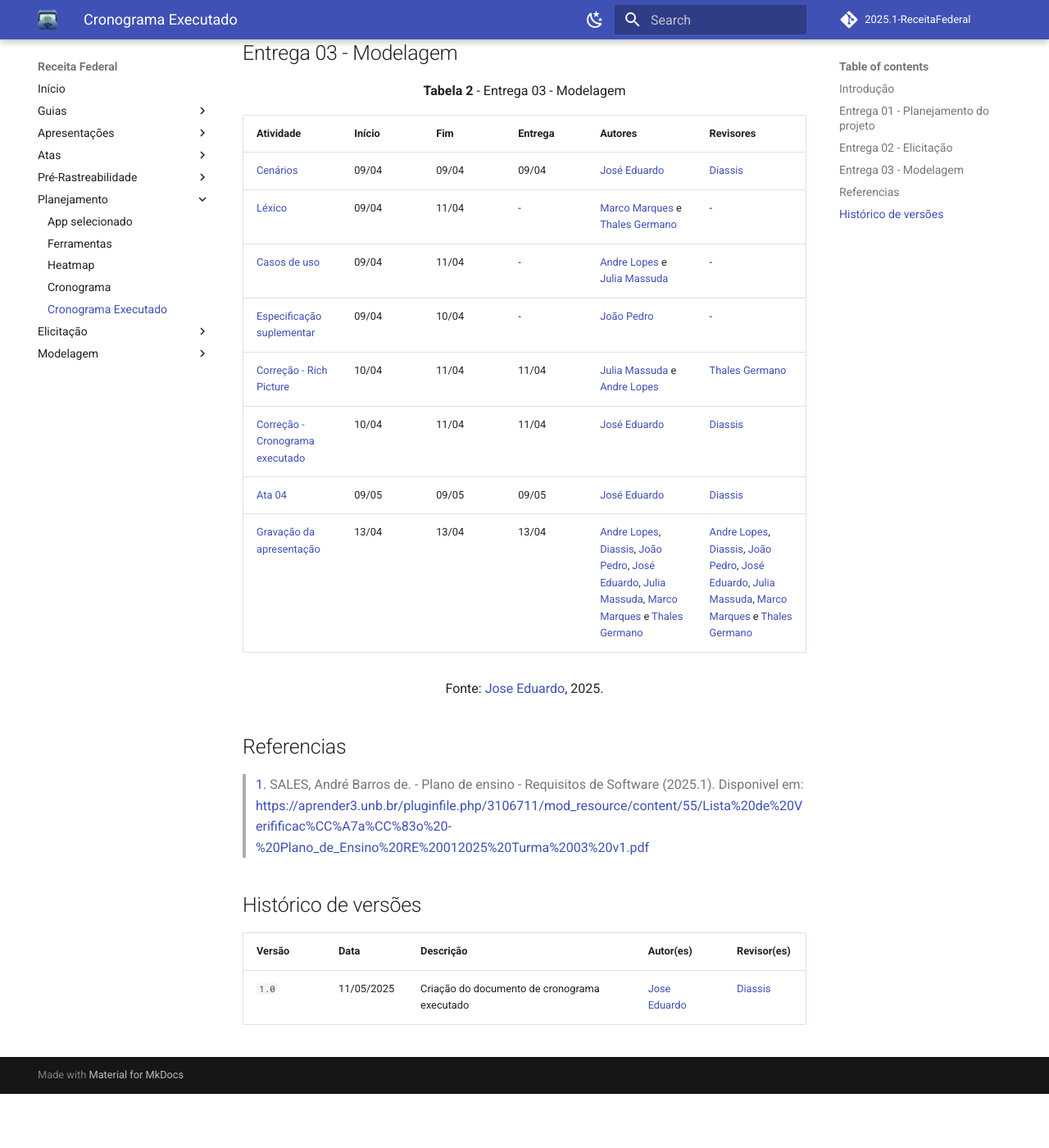
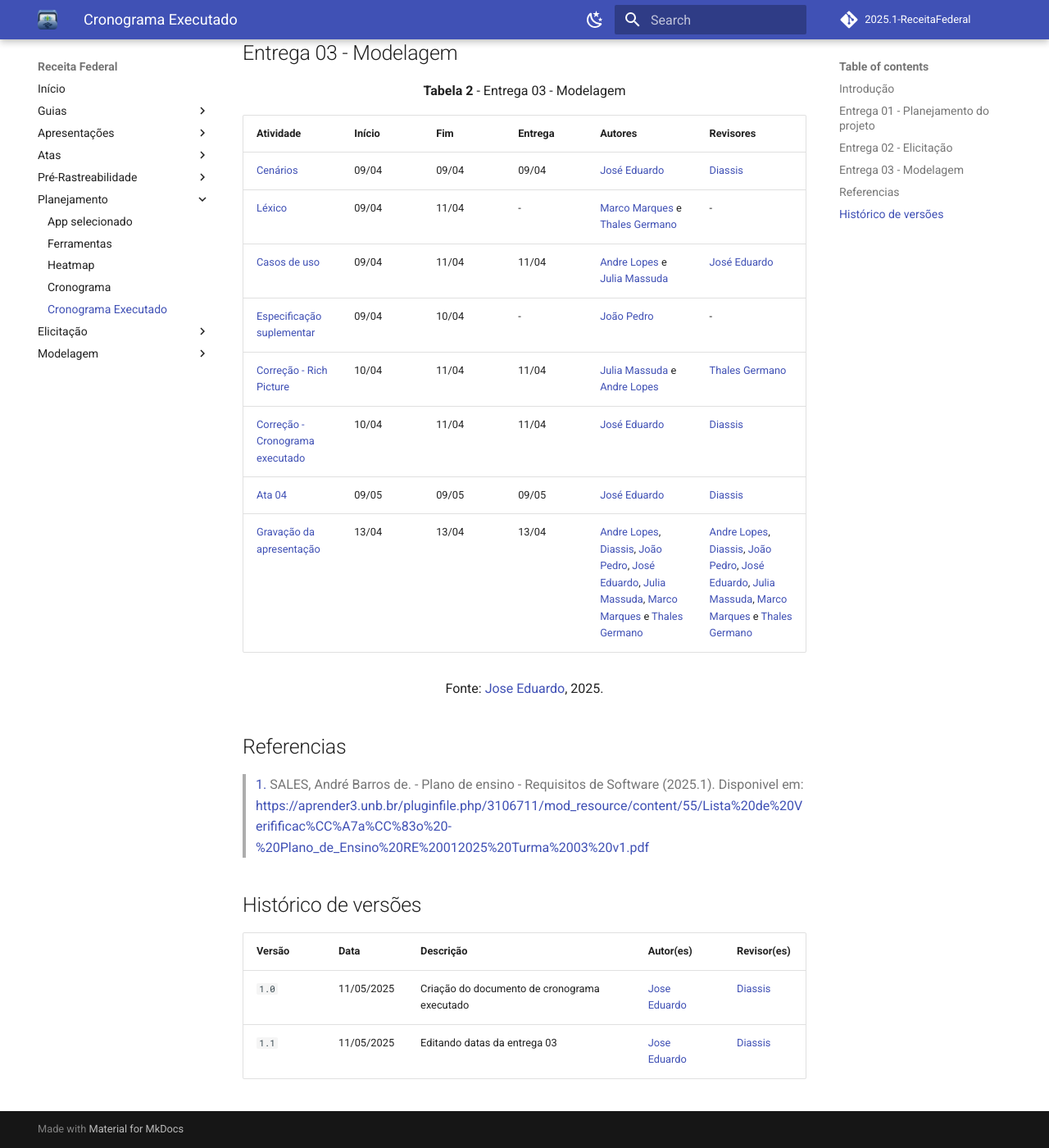
Before and after one commit to Requisitos-de-Software/2025.1-Meu-INSS, an MkDocs documentation site: the page built from docs/planejamento/cronograma-executado.md, in a window 1280 px wide and 1400 px high, scrolled down 2682 px. Shown: the whole window at 82% size. Built offline with MkDocs 1.6.1 and Material for MkDocs 9.7.7, drawn with Linux system fonts in a browser that asks for light colours; comment, search, counter and statistics services are not loaded; before the commit the page ends 4016 px from its top, so only the background shows below that.

Commit message:
ajustando rotas

```diff
--- a/docs/planejamento/cronograma-executado.md
+++ b/docs/planejamento/cronograma-executado.md
@@ -56,7 +56,7 @@
 |-----------|--------|-----|-----|---------|-----------|
 |[Cenários](https://requisitos-de-software.github.io/2025.1-ReceitaFederal/modelagem/cenarios/)| 09/04 | 09/04 | 09/04 | [José Eduardo](https://github.com/jevprado) | [Diassis](https://github.com/Diaxiz)|
 |[Léxico](https://requisitos-de-software.github.io/2025.1-ReceitaFederal/modelagem/cenarios/)| 09/04 | 11/04 | - | [Marco Marques](https://github.com/marcomarquesdc) e [Thales Germano](https://github.com/thalesgvl) | - |
-|[Casos de uso](https://requisitos-de-software.github.io/2025.1-ReceitaFederal/modelagem/cenarios/)| 09/04 | 11/04 | - | [Andre Lopes](https://github.com/andrewslopes) e [Julia Massuda](https://github.com/JuliaReis18)  | - |
+|[Casos de uso](https://requisitos-de-software.github.io/2025.1-ReceitaFederal/modelagem/cenarios/)| 09/04 | 11/04 | 11/04 | [Andre Lopes](https://github.com/andrewslopes) e [Julia Massuda](https://github.com/JuliaReis18)  | [José Eduardo](https://github.com/jevprado) |
 |[Especificação suplementar](https://requisitos-de-software.github.io/2025.1-ReceitaFederal/modelagem/cenarios/)| 09/04 | 10/04 | - | [João Pedro](https://github.com/JpRodrigues2) | -|
 | [Correção - Rich Picture](https://requisitos-de-software.github.io/2025.1-ReceitaFederal/pre-rastreabilidade/richpicture/) | 10/04 | 11/04 | 11/04 | [Julia Massuda](https://github.com/JuliaReis18) e [Andre Lopes](https://github.com/andrewslopes)  | [Thales Germano](https://github.com/thalesgvl)|
 | [Correção - Cronograma executado](https://requisitos-de-software.github.io/2025.1-ReceitaFederal/planejamento/cronograma-executado) | 10/04 | 11/04 | 11/04 | [José Eduardo](https://github.com/jevprado) | [Diassis](https://github.com/Diaxiz)|
@@ -75,3 +75,4 @@
 Versão |   Data  | Descrição | Autor(es) | Revisor(es)
 ------ | ---- | ------ | ---------- | ----------
 `1.0` | 11/05/2025 | Criação do documento de cronograma executado | [Jose Eduardo](https://github.com/jevprado) | [Diassis](https://github.com/Diaxiz) |
+`1.1` | 11/05/2025 | Editando datas da entrega 03 | [Jose Eduardo](https://github.com/jevprado) | [Diassis](https://github.com/Diaxiz) |
--- a/mkdocs.yml
+++ b/mkdocs.yml
@@ -65,3 +65,4 @@
           - QFD: elicitacao/priorizacao/QFD.md
   - Modelagem:
       - Cenários: modelagem/cenarios.md
+      - Casos de uso: modelagem/casosdeuso.md
```
Also changed, not shown: docs/modelagem/casosdeuso.md (+1 -1 lines).
